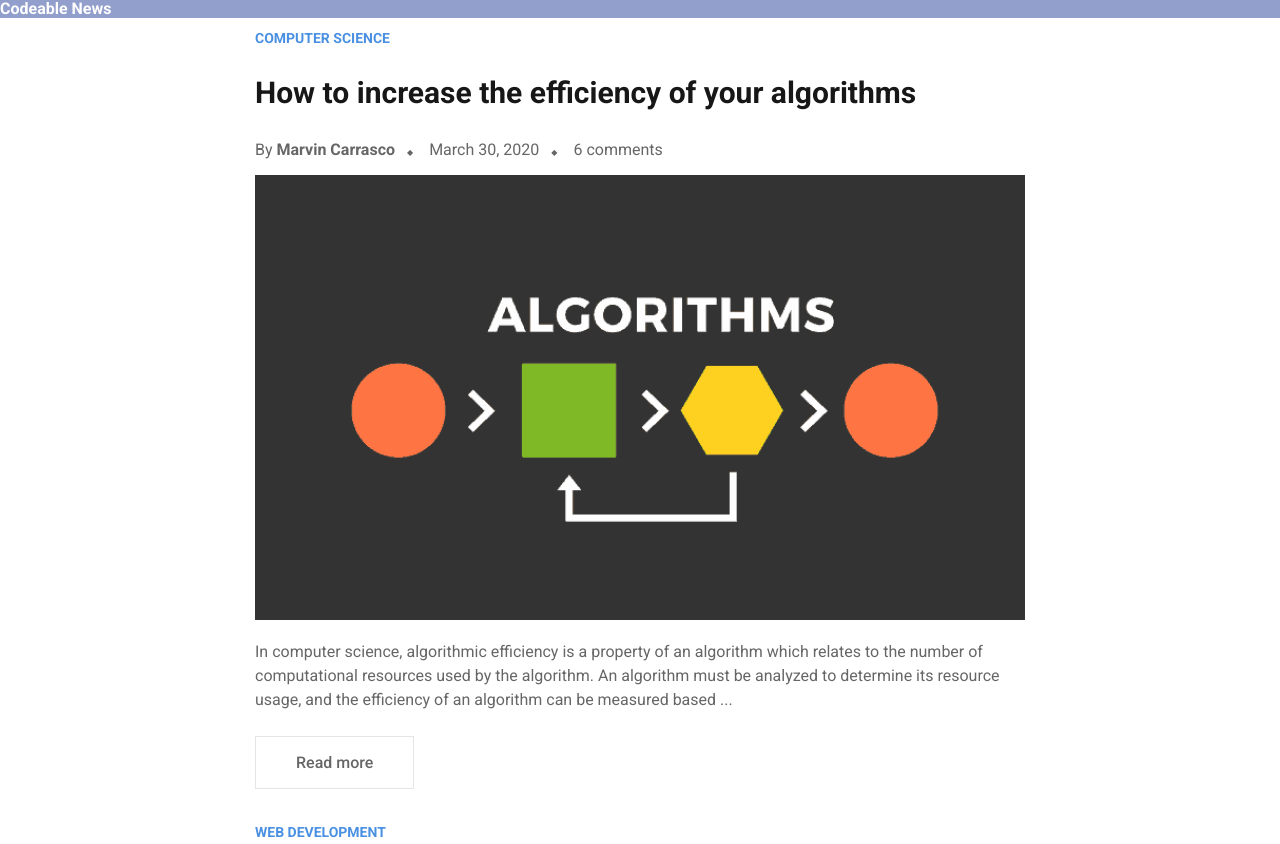
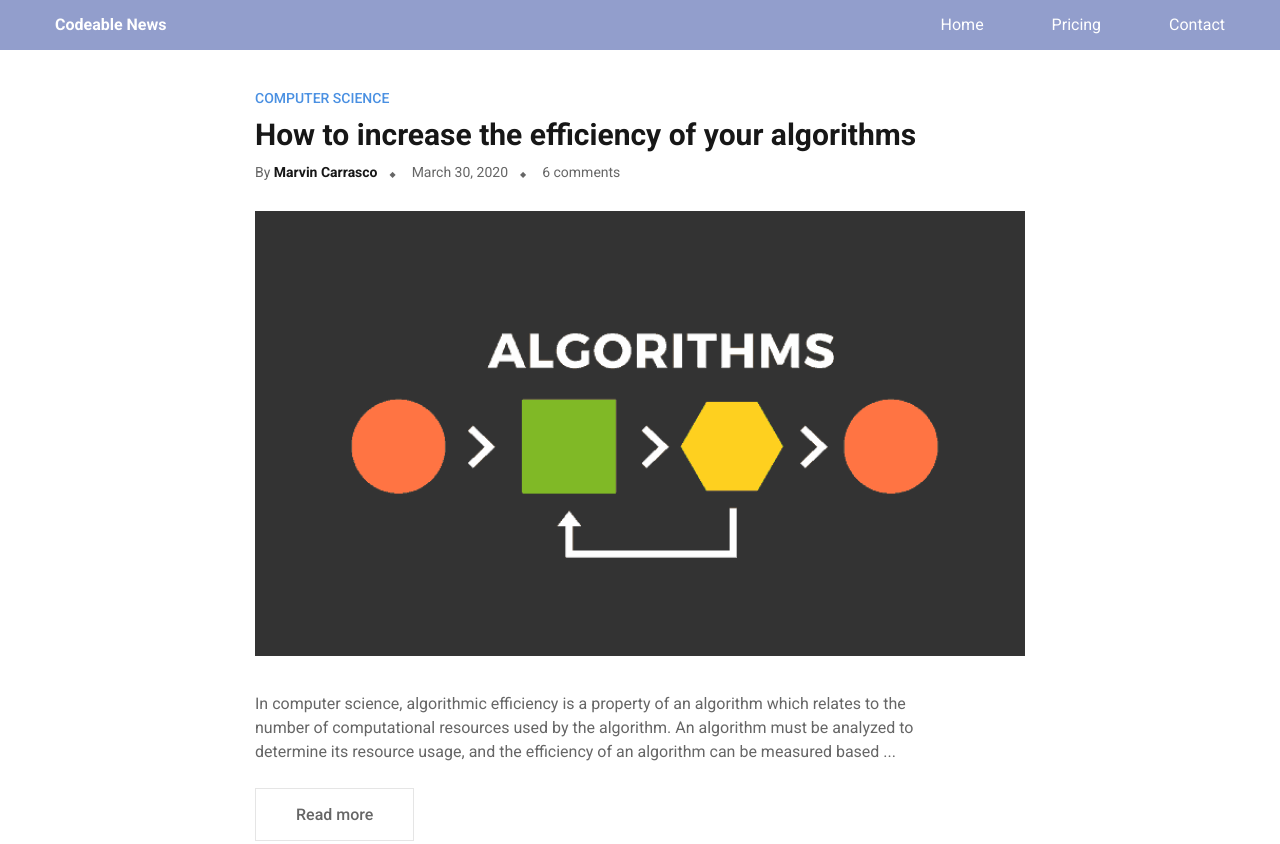
Before and after one commit to joel-eche/week-1-extended-project, a plain HTML site: page blog.html in a window 1280 px wide. Shown: the top 844 px of the page. Drawn offline with Linux system fonts and the light colour scheme.

Commit message:
adds blog css dep

```diff
--- a/blog.html
+++ b/blog.html
@@ -1,93 +1,17 @@
 <!DOCTYPE html>
 <html lang="en">
-
 <head>
     <meta charset="UTF-8" />
     <meta name="viewport" content="width=device-width, initial-scale=1.0" />
     <meta http-equiv="X-UA-Compatible" content="ie=edge" />
-    <title>Blog</title>
+    <title>Codeable Blog</title>
     <link rel="stylesheet" href="/css/normalize.css">
     <link rel="stylesheet" href="/css/main.css">
+    <link rel="stylesheet" href="/css/blog.css">
 </head>
-<style>
-    header {
-        background: #929ECC;
-        color: #fff;
-    }
-
-    header nav {
-        float: right;
-    }
-
-    header ul {
-        list-style-type: none;
-    }
-
-    header li {
-        display: inline-block;
-    }
-
-    header a {
-        text-decoration: none;
-        color: inherit;
-    }
-
-    .container {
-        max-width: 770px;
-        margin: 0 auto;
-    }
-
-    .blog-post {
-        color: #666666;
-        margin-bottom: 35px;
-    }
-
-    .blog-post h2 {
-        color: #4A90E2;
-        font-size: 14px;
-    }
-
-    .blog-post h3 {
-        color: #171717;
-        font-size: 30px;
-    }
-
-    .blog-post .tags {
-        list-style-type: none;
-        padding: 0;
-    }
-
-    .blog-post .tags li {
-        display: inline-block;
-    }
-
-    .blog-post .tags li::after {
-        content: '\25C6';
-        font-size: 8px;
-        padding: 0 12px;
-    }
-
-    .blog-post .tags li:last-child::after {
-        content: '';
-    }
-
-    .blog-post p {
-        line-height: 1.5;
-        margin-bottom: 24px;
-    }
-    .blog-post p+a{
-        display: inline-block;
-        text-decoration: none;
-        font-weight: 500;
-        color: inherit;
-        border: 1px solid #e5e5e5;
-        line-height: 0.94;
-        padding: 18px 40px;
-    }
-</style>
-
 <body>
     <header>
+        <div class="wrapper">
             <b>Codeable News</b>
             <nav>
                 <ul>
@@ -96,6 +20,7 @@
                     <li><a href="/">Contact</a></li>
                 </ul>
             </nav>
+        </div>
     </header>
     <main class="container">
         <article class="blog-post">
--- /dev/null
+++ b/css/blog.css
@@ -0,0 +1,106 @@
+body {
+    padding-top: 90px;
+}
+
+header {
+    background: #929ECC;
+    color: #fff;
+    position: fixed;
+    left: 0;
+    right: 0;
+    top: 0;
+}
+
+header .wrapper {
+    max-width: 1170px;
+    margin: 0 auto;
+    padding: 16px 32px;
+}
+
+header nav {
+    float: right;
+}
+
+header ul {
+    list-style-type: none;
+    margin: 0 -32px;
+    padding: 0;
+}
+
+header li {
+    display: inline-block;
+    padding: 0 32px;
+}
+
+header a {
+    text-decoration: none;
+    color: inherit;
+}
+
+.container {
+    max-width: 770px;
+    margin: 0 auto;
+}
+
+.blog-post {
+    color: #666666;
+    margin-bottom: 35px;
+}
+
+.blog-post h2 {
+    color: #4A90E2;
+    font-size: 14px;
+    line-height: 16px;
+    margin: 0 0 11px;
+    font-weight: 500;
+}
+
+.blog-post h3 {
+    color: #171717;
+    font-size: 30px;
+    line-height: 35px;
+    margin: 0 0 11px;
+}
+
+.blog-post .tags {
+    list-style-type: none;
+    padding: 0;
+    margin: 0 0 28px;
+}
+
+.blog-post .tags b {
+    color: #171717;
+}
+
+.blog-post .tags li {
+    display: inline-block;
+    font-size: 14px;
+    line-height: 16px;
+}
+
+.blog-post .tags li::after {
+    content: '\25C6';
+    font-size: 8px;
+    padding: 0 12px;
+}
+
+.blog-post .tags li:last-child::after {
+    content: '';
+}
+
+.blog-post p {
+    line-height: 1.5;
+    margin-top: 32px;
+    margin-bottom: 24px;
+    max-width: 700px;
+}
+
+.blog-post p+a {
+    display: inline-block;
+    text-decoration: none;
+    font-weight: 500;
+    color: inherit;
+    border: 1px solid #e5e5e5;
+    line-height: 0.94;
+    padding: 18px 40px;
+}
```
Lines whose indentation alone changed are shown as unchanged.
